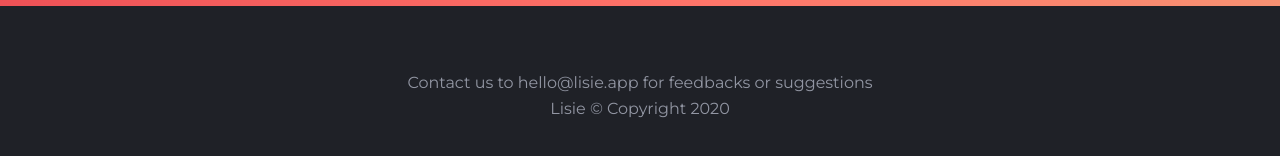
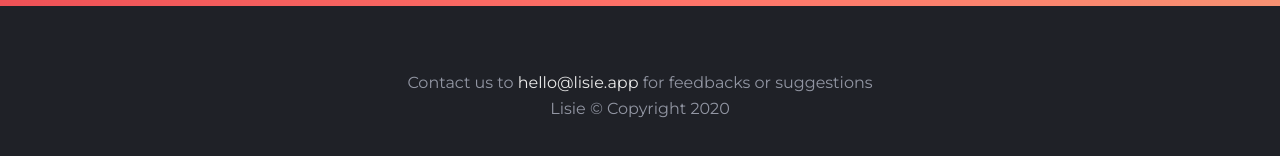
Before and after one commit to dargains/lisie-webpage, a React app: page /Lisie/ in a window 1280 px wide. Shown: the part 2941-3097 px from the top of the page. Built offline with nearby package versions, Linux system fonts and the light colour scheme.

Commit message:
UPD: footer email link;

```diff
--- a/src/containers/Footer.js
+++ b/src/containers/Footer.js
@@ -8,7 +8,7 @@
     <FooterContainer>
       <div className="wrapper">
         <BodySmall white>
-          Contact us to hello@lisie.app for feedbacks or suggestions
+          Contact us to <a href="mailto:hello@lisie.app" style={{ color: 'var(--neu-03)' }}>hello@lisie.app</a> for feedbacks or suggestions
         </BodySmall>
         <BodySmall white>
           Lisie © Copyright 2020
```
